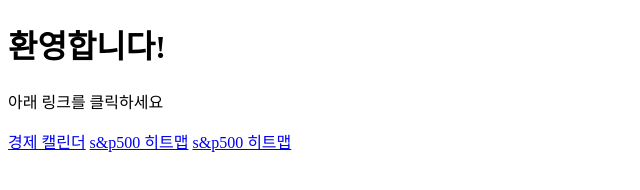
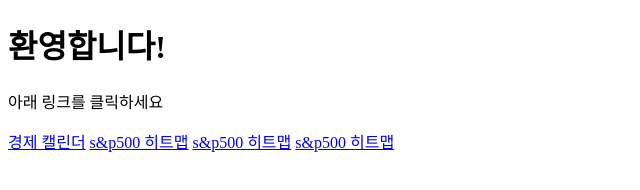
Before and after one commit to GoookBab/Economic-Calendar, a plain HTML site: page index.html in a window 1280 px wide. Shown: the whole page, without its empty margins (0-640 px from the left). Drawn offline with Linux system fonts and the light colour scheme.

Commit message:
Update index.html

```diff
--- a/index.html
+++ b/index.html
@@ -13,6 +13,7 @@
         <a href="economic-calander.html">경제 캘린더</a>
         <a href="sp500-heatmap.html">s&p500 히트맵</a>
         <a href="forex-cross-rates.html">s&p500 히트맵</a>
+        <a href="ticker-tape.html">s&p500 히트맵</a>
     </p>
 
 </body>
```
